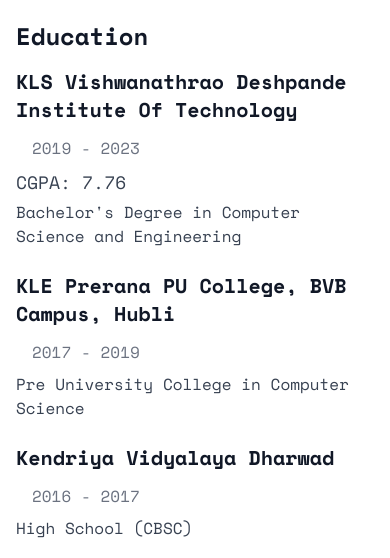
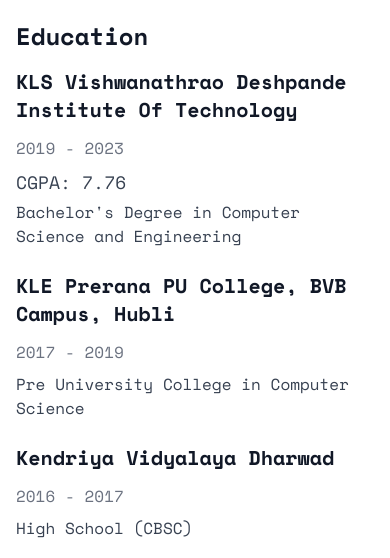
Before and after one commit to jagadish011/Jagadish, a React (Vite) app: page / in a window 390 px wide. Shown: the part 1700-2258 px from the top of the page. Built offline with nearby package versions, Linux system fonts and the light colour scheme.

Commit message:
changes in portfolio

```diff
--- a/src/components/PortfolioLayout.jsx
+++ b/src/components/PortfolioLayout.jsx
@@ -241,7 +241,7 @@
             <h3 className="text-xl font-semibold mb-3 md:mb-0">
               KLS Vishwanathrao Deshpande Institute Of Technology
             </h3>
-            <span className="text-gray-500 ml-4 mb-7 w-32 border-red-600">
+            <span className="text-gray-500 md:ml-4 mb-7 w-32 border-red-600">
               2019 - 2023
             </span>
           </div>
@@ -255,7 +255,7 @@
             <h3 className="text-xl font-semibold mb-3 md:mb-0">
               KLE Prerana PU College, BVB Campus, Hubli
             </h3>
-            <span className="text-gray-500 ml-4 w-32 border-red-600">
+            <span className="text-gray-500 md:ml-4 w-32 border-red-600">
               2017 - 2019
             </span>
           </div>
@@ -269,7 +269,7 @@
             <h3 className="text-xl font-semibold mb-3 md:mb-0">
               Kendriya Vidyalaya Dharwad
             </h3>
-            <span className="text-gray-500 ml-4 w-32 border-red-600">
+            <span className="text-gray-500 md:ml-4 w-32 border-red-600">
               2016 - 2017
             </span>
           </div>
```
